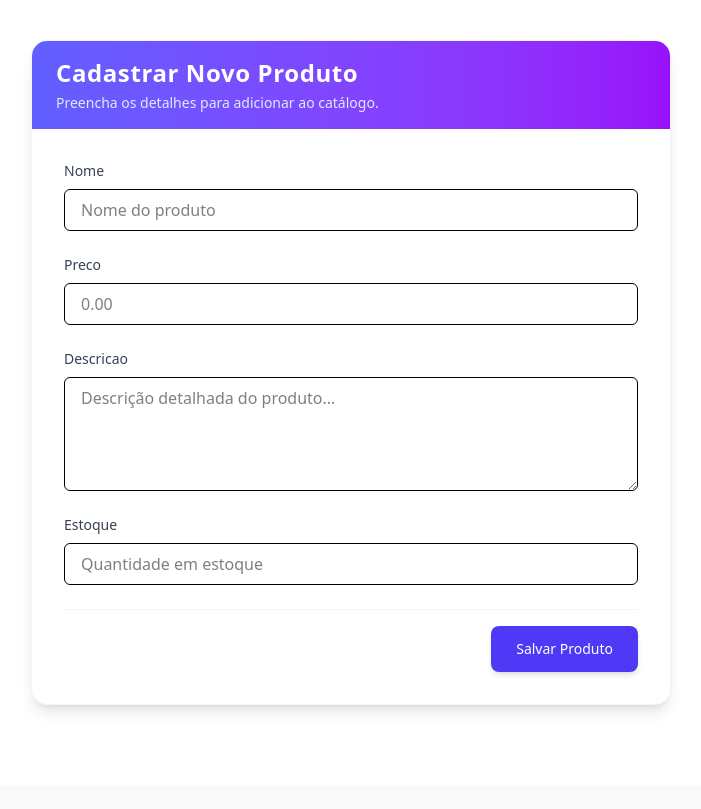
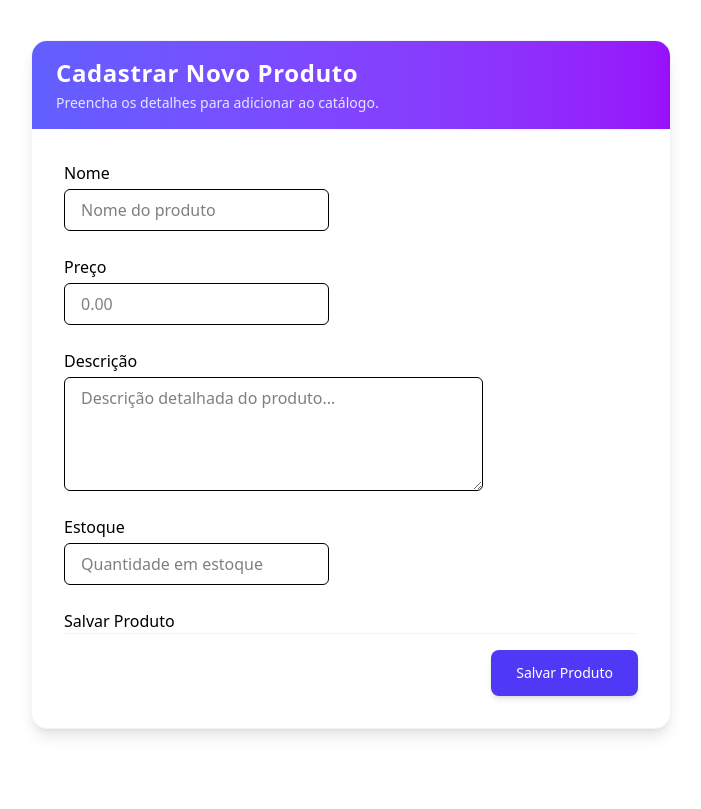
Before and after one commit to joaopedrosandriterra-pixel/Loja, a Django app: page /produtos/cadastro_produto/ in a window 1280 px wide. Shown: the part 64-873 px from the top of the page, without its empty margins (289-990 px from the left). Before the commit the page ends 774 px from the top, so only its background shows below. Run offline with Django 5.2, Linux system fonts and the light colour scheme; style sheets or scripts are compiled from the project's sources.

Commit message:
atualização no código

```diff
--- a/templates/produtos/cadastro_produto.html
+++ b/templates/produtos/cadastro_produto.html
@@ -23,23 +23,54 @@
 
             <form method="POST" action="" class="space-y-6">
                 {% csrf_token %}
-{% for field in form %}
-                    <div class="flex flex-col">
-                        <label for="{{ field.id_for_label }}" class="block text-sm font-medium text-gray-700 mb-1">
-                            {{ field.label }}
-                        </label>
-                        {{ field }}
-                        {% if field.help_text %}
-                            <p class="mt-1 text-sm text-gray-500">{{ field.help_text }}</p>
+                <form method="POST" class="space-y-6">
+                    {% csrf_token %}
+
+                    <div>
+                        <label for="{{ form.nome.id_for_label }}">Nome</label>
+                        {{ form.nome }}
+                        {% if form.nome.help_text %}
+                        <p>{{ form.nome.help_text }}</p>
                         {% endif %}
-                        {% for error in field.errors %}
-                            <p class="mt-1 text-sm text-red-600">{{ error }}</p>
+                        {% for erro in form.nome.errors %}
+                        <p class="text-red-600">{{ erro }}</p>
                         {% endfor %}
                     </div>
+
+                    <div>
+                        <label for="{{ form.preco.id_for_label }}">Preço</label>
+                        {{ form.preco }}
+                        {% if form.preco.help_text %}
+                        <p>{{ form.preco.help_text }}</p>
+                        {% endif %}
+                        {% for erro in form.preco.errors %}
+                        <p class="text-red-600">{{ erro }}</p>
                         {% endfor %}
+                    </div>
+
+                    <div>
+                        <label for="{{ form.descricao.id_for_label }}">Descrição</label>
+                        {{ form.descricao }}
+                        {% for erro in form.descricao.errors %}
+                        <p class="text-red-600">{{ erro }}</p>
+                        {% endfor %}
+                    </div>
+
+                    <div>
+                        <label for="{{ form.estoque.id_for_label }}">Estoque</label>
+                        {{ form.estoque }}
+                        {% for erro in form.estoque.errors %}
+                        <p class="text-red-600">{{ erro }}</p>
+                        {% endfor %}
+                    </div>
+
+                    <button type="submit">Salvar Produto</button>
+                </form>
+
 
                 <div class="pt-4 border-t border-gray-100 flex justify-end">
-                    <button type="submit" class="inline-flex justify-center rounded-lg border border-transparent bg-indigo-600 py-3 px-6 text-sm font-medium text-white shadow-md hover:bg-indigo-700 hover:shadow-lg focus:outline-none focus:ring-2 focus:ring-indigo-500 focus:ring-offset-2 transition-all duration-200">
+                    <button type="submit"
+                        class="inline-flex justify-center rounded-lg border border-transparent bg-indigo-600 py-3 px-6 text-sm font-medium text-white shadow-md hover:bg-indigo-700 hover:shadow-lg focus:outline-none focus:ring-2 focus:ring-indigo-500 focus:ring-offset-2 transition-all duration-200">
                         Salvar Produto
                     </button>
                 </div>
```
Lines whose indentation alone changed are shown as unchanged.
